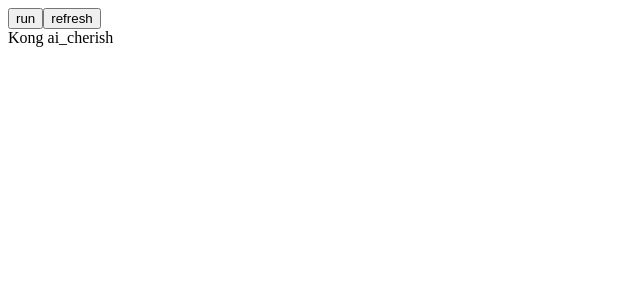
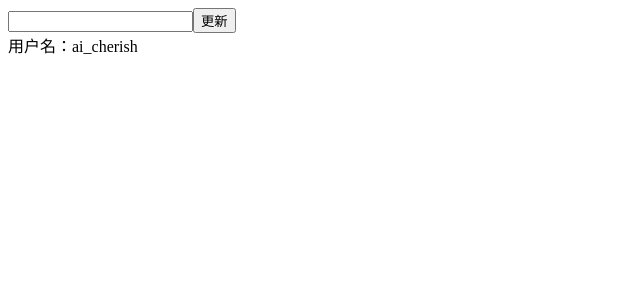
Before and after one commit to kongjun0320/zf_use_request, a React (Create React App) app: page / in a window 1280 px wide. Shown: the top 300 px of the page, without its empty margins (0-640 px from the left). Built offline with nearby package versions, Linux system fonts and the light colour scheme.

Commit message:
feat: mutate

```diff
--- a/src/App.jsx
+++ b/src/App.jsx
@@ -1,52 +1,56 @@
+import { useRef, useState } from 'react';
 import { useRequest } from './ahooks';
 
-function getName(prefix) {
+function getName() {
   return new Promise((resolve, reject) => {
     setTimeout(() => {
-      resolve(prefix + ' ai_cherish');
-      // reject(new Error('error'));
+      resolve('ai_cherish');
+    }, 1000);
+  });
+}
+
+function updateName(newName) {
+  return new Promise((resolve, reject) => {
+    setTimeout(() => {
+      // resolve(newName);
+      reject('error');
     }, 1000);
   });
 }
 
 const App = () => {
-  const { data, loading, error, run, refresh } = useRequest(getName, {
-    // manual: true,
-    defaultParams: ['Kong'],
-    onBefore() {
-      console.log('onBefore >>> ');
+  const [value, setValue] = useState('');
+  const lastRef = useRef();
+  const { data: name, mutate } = useRequest(getName, {});
+  const { run, loading } = useRequest(updateName, {
+    manual: true,
+    onSuccess(response, params) {
+      console.log('更新用户名成功 >>> ', response, params);
+      setValue('');
     },
-    onSuccess(response) {
-      console.log('onSuccess response>>> ', response);
-    },
-    onError(error) {
-      console.log('error >>> ', error);
-    },
-    onFinally() {
-      console.log('onFinally >>> ');
+    onError(error, params) {
+      console.log('更新用户名失败 >>> ', error, params);
+      mutate(lastRef.current);
     },
   });
 
-  if (loading) {
-    return <div>加载中...</div>;
-  }
-
-  if (error) {
-    return <div>{error.message}</div>;
-  }
-
   return (
     <>
-      <button disabled={loading} onClick={() => run()}>
-        {loading ? '获取中' : 'run'}
+      <input
+        type="text"
+        value={value}
+        onChange={(event) => setValue(event.target.value)}
+      />
+      <button
+        onClick={() => {
+          lastRef.current = name;
+          mutate(value);
+          run(value);
+        }}
+      >
+        {loading ? '更新中' : '更新'}
       </button>
-      <button disabled={loading} onClick={() => refresh()}>
-        {loading ? '获取中' : 'refresh'}
-      </button>
-      {/* <button disabled={loading} onClick={() => runAsync('孔')}>
-        {loading ? '获取中' : 'runAsync'}
-      </button> */}
-      <div>{data}</div>
+      {name && <div>用户名：{name}</div>}
     </>
   );
 };
--- a/src/ahooks/useMemoizedFn/index.js
+++ b/src/ahooks/useMemoizedFn/index.js
@@ -9,7 +9,6 @@ function useMemoizedFn(fn) {
   }
 
   const fnRef = useRef(fn);
-  console.log('1 >>> ');
   fnRef.current = useMemo(() => fn, [fn]);
 
   const memoizedFn = useRef();
--- a/src/ahooks/useRequest/src/Fetch.js
+++ b/src/ahooks/useRequest/src/Fetch.js
@@ -1,3 +1,5 @@
+import { isFunction } from '../../utils';
+
 class Fetch {
   constructor(serviceRef, options, subscribe) {
     this.serviceRef = serviceRef;
@@ -66,6 +68,14 @@ class Fetch {
   refreshAsync() {
     return this.runAsync(...(this.state.params || []));
   }
+
+  mutate(data) {
+    const targetData = isFunction(data) ? data(this.state.data) : data;
+    // this.runPluginHandler('onMutate', targetData);
+    this.setState({
+      data: targetData,
+    });
+  }
 }
 
 export default Fetch;
--- a/src/ahooks/useRequest/src/useRequestImplement.js
+++ b/src/ahooks/useRequest/src/useRequestImplement.js
@@ -42,6 +42,7 @@ function useRequestImplement(service, options = {}) {
     runAsync: useMemoizedFn(fetchInstance.runAsync.bind(fetchInstance)),
     refresh: useMemoizedFn(fetchInstance.refresh.bind(fetchInstance)),
     refreshAsync: useMemoizedFn(fetchInstance.refreshAsync.bind(fetchInstance)),
+    mutate: useMemoizedFn(fetchInstance.mutate.bind(fetchInstance)),
   };
 }
 
```
